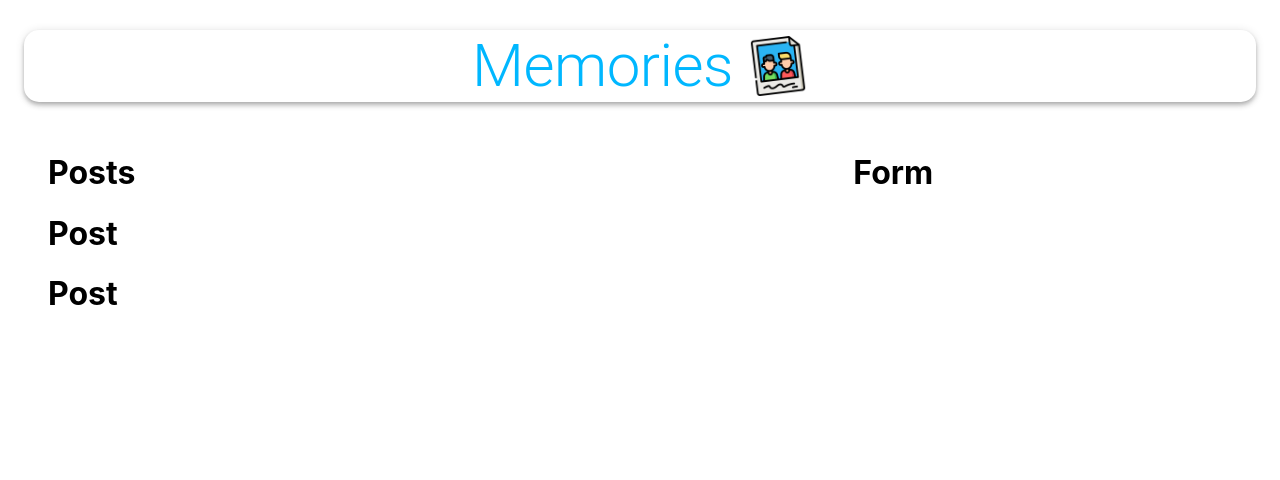
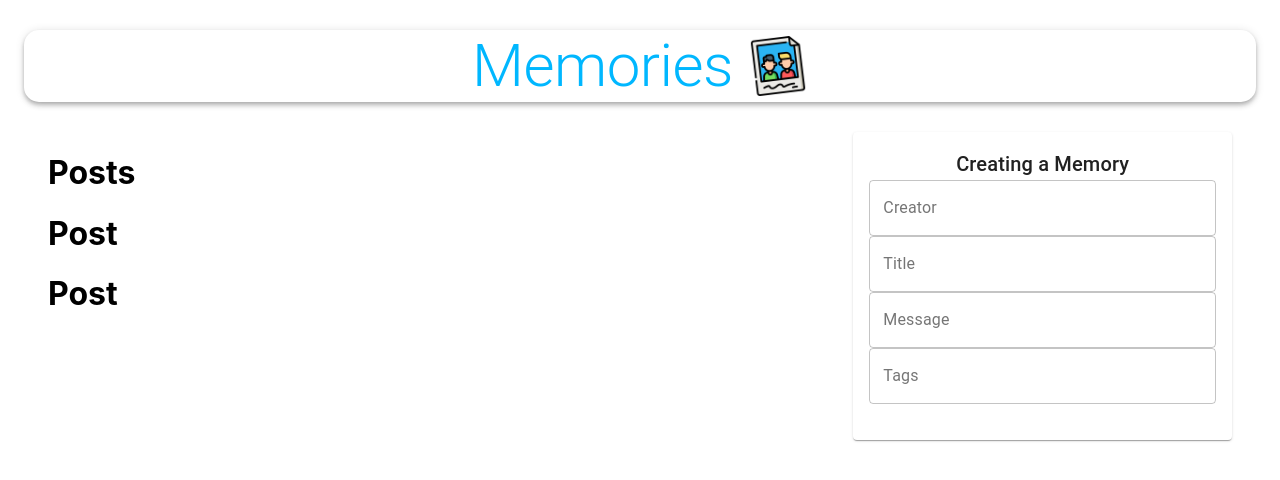
Before and after one commit to Behzad-Az/Memories-Project-20220505, a React (Create React App) app in the folder client/: page / in a window 1280 px wide. Shown: the top 480 px of the page. Built offline with nearby package versions, Linux system fonts and the light colour scheme; no server answers.

Commit message:
working on form

```diff
--- a/client/src/components/Form/Form.tsx
+++ b/client/src/components/Form/Form.tsx
@@ -1,13 +1,95 @@
-import React, { FC } from 'react';
+import React, { FC, useState } from 'react';
+import {
+  TextField,
+  Button,
+  Typography,
+  Paper
+} from '@material-ui/core';
+import FileBase from 'react-file-base64';
 
 import useStyles from './styles';
 
 interface Props {};
 
+interface FormData {
+  creator: string;
+  title: string;
+  message: string;
+  tags: string;
+  selectedFile: string;
+};
+
 const Form: FC<Props> = () : JSX.Element => {
   const classes = useStyles();
+  const [postData, setPostData] = useState<FormData>({
+    creator: '',
+    title: '',
+    message: '',
+    tags: '',
+    selectedFile: ''
+  });
+
+  const handleSubmit = () : void => {
+
+  };
+
   return (
-    <h1>Form</h1>
+    <Paper className={classes.paper}>
+      <form autoComplete='off' noValidate className={classes.form} onSubmit={handleSubmit}>
+        <Typography variant='h6'>Creating a Memory</Typography>
+        <TextField
+          name='creator'
+          variant='outlined'
+          label='Creator'
+          fullWidth
+          value={postData.creator}
+          onChange={e => setPostData({
+            ...postData,
+            creator: e.target.value
+          })}
+        />
+        <TextField
+          name='title'
+          variant='outlined'
+          label='Title'
+          fullWidth
+          value={postData.title}
+          onChange={e => setPostData({
+            ...postData,
+            title: e.target.value
+          })}
+        />
+        <TextField
+          name='message'
+          variant='outlined'
+          label='Message'
+          fullWidth
+          value={postData.message}
+          onChange={e => setPostData({
+            ...postData,
+            message: e.target.value
+          })}
+        />
+        <TextField
+          name='tags'
+          variant='outlined'
+          label='Tags'
+          fullWidth
+          value={postData.tags}
+          onChange={e => setPostData({
+            ...postData,
+            tags: e.target.value
+          })}
+        />
+        <div className={classes.fileInput}>
+          {/* <FileBase64
+            type='file'
+            multiple={false}
+            // onDone={(output: any) => setPostData({ ...postData, selectedFile: output.base64 })}
+          /> */}
+        </div>
+      </form>
+    </Paper>
   );
 };
 
```
